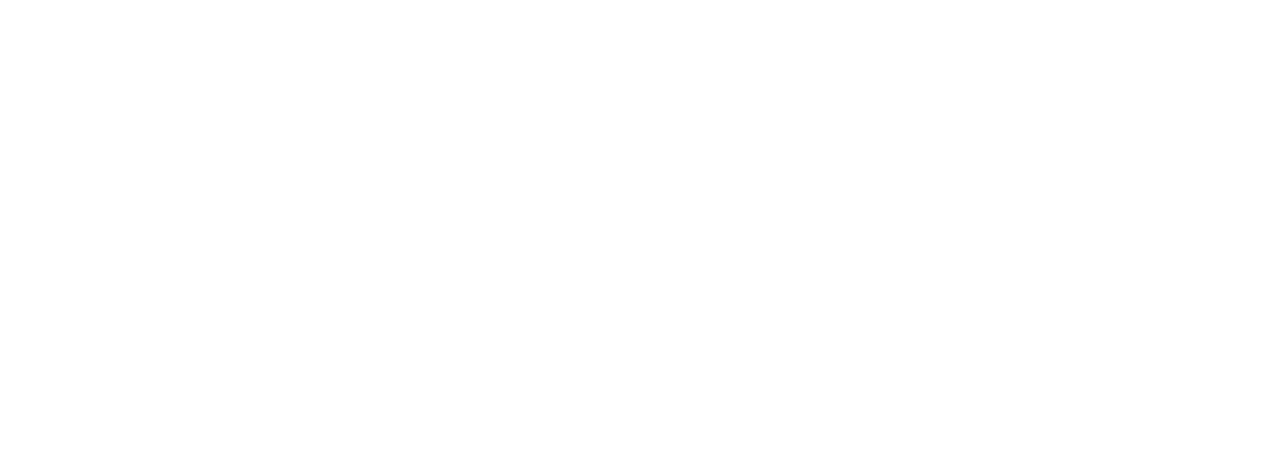
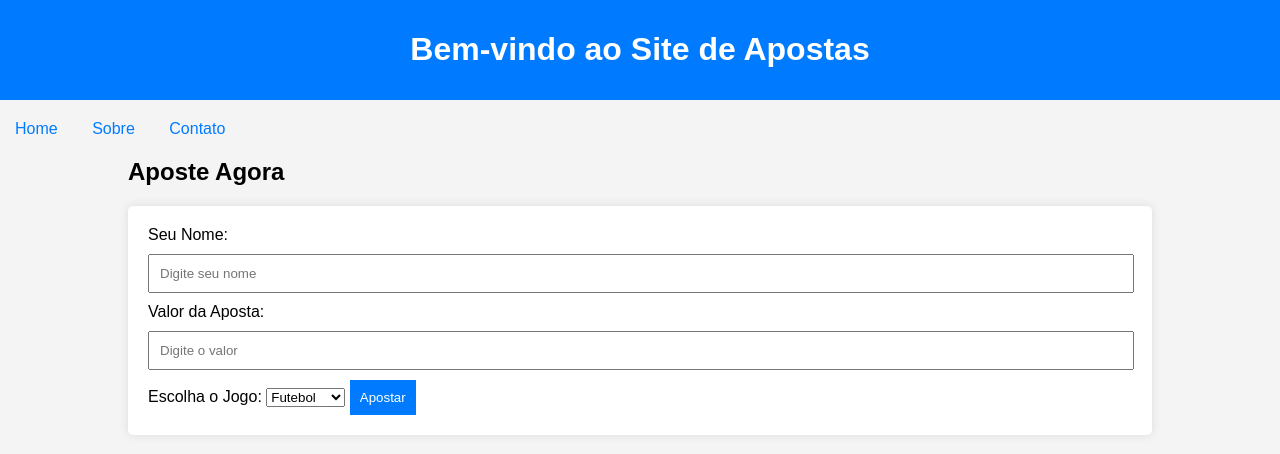
Before and after one commit to arthurduarte11/Site-novo, a plain HTML site: page index.html in a window 1280 px wide. Drawn offline with Linux system fonts and the light colour scheme.

Commit message:
site de apostas versão final

```diff
--- a/index.html
+++ b/index.html
@@ -1,10 +1,102 @@
-<html lang="en">
+<!DOCTYPE html>
+<html lang="pt-BR">
 <head>
     <meta charset="UTF-8">
     <meta name="viewport" content="width=device-width, initial-scale=1.0">
-    <title>Document</title>
+    <title>Se fudeu na bet</title>
+    <style>
+        body {
+            font-family: Arial, sans-serif;
+            background-color: #f4f4f4;
+            margin: 0;
+            padding: 0;
+        }
+        header {
+            background-color: #007bff;
+            color: white;
+            padding: 10px 0;
+            text-align: center;
+        }
+        nav {
+            margin: 20px 0;
+        }
+        nav a {
+            margin: 0 15px;
+            color: #007bff;
+            text-decoration: none;
+        }
+        .container {
+            width: 80%;
+            margin: auto;
+        }
+        .betting-form {
+            background: white;
+            padding: 20px;
+            border-radius: 5px;
+            box-shadow: 0 0 10px rgba(0, 0, 0, 0.1);
+        }
+        .betting-form input {
+            margin: 10px 0;
+            padding: 10px;
+            width: calc(100% - 22px);
+        }
+        .betting-form button {
+            background-color: #007bff;
+            color: white;
+            border: none;
+            padding: 10px;
+            cursor: pointer;
+        }
+        .betting-form button:hover {
+            background-color: #0056b3;
+        }
+    </style>
 </head>
 <body>
 
+<header>
+    <h1>Bem-vindo ao Site de Apostas</h1>
+</header>
+
+<nav>
+    <a href="#home">Home</a>
+    <a href="#sobre">Sobre</a>
+    <a href="#contato">Contato</a>
+</nav>
+
+<div class="container">
+    <h2>Aposte Agora</h2>
+    <div class="betting-form">
+        <label for="nome">Seu Nome:</label>
+        <input type="text" id="nome" placeholder="Digite seu nome">
+
+        <label for="valor">Valor da Aposta:</label>
+        <input type="number" id="valor" placeholder="Digite o valor">
+
+        <label for="jogo">Escolha o Jogo:</label>
+        <select id="jogo">
+            <option value="futebol">Futebol</option>
+            <option value="basquete">Basquete</option>
+            <option value="corrida">Corrida</option>
+        </select>
+
+        <button type="button" onclick="realizarAposta()">Apostar</button>
+    </div>
+</div>
+
+<script>
+    function realizarAposta() {
+        const nome = document.getElementById('nome').value;
+        const valor = document.getElementById('valor').value;
+        const jogo = document.getElementById('jogo').value;
+
+        if (nome && valor && jogo) {
+            alert(`Aposta realizada!\nNome: ${nome}\nValor: R$${valor}\nJogo: ${jogo}`);
+        } else {
+            alert('Por favor, preencha todos os campos.');
+        }
+    }
+</script>
+
 </body>
 </html>
```
